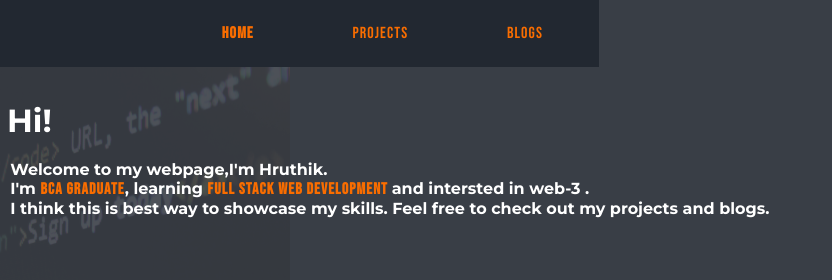
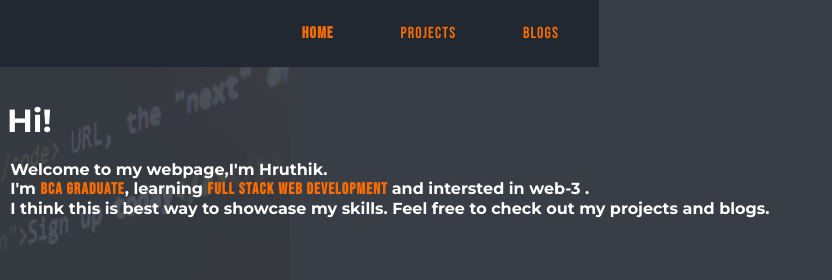
Before and after one commit to Hruthik5124/My-Website, a plain HTML site: page index.html in a window 1280 px wide. Shown: the top 280 px of the page, 121-953 px from the left. Drawn offline with Linux system fonts and the light colour scheme.

Commit message:
Update style.css

```diff
--- a/style.css
+++ b/style.css
@@ -23,7 +23,7 @@ body
 .link
 {
     text-decoration: none;
-    padding: 0.5rem 1rem;
+    padding: 0.5rem 0rem;
     color:  #f96d00;
     letter-spacing: 0.07rem;
 }
```
